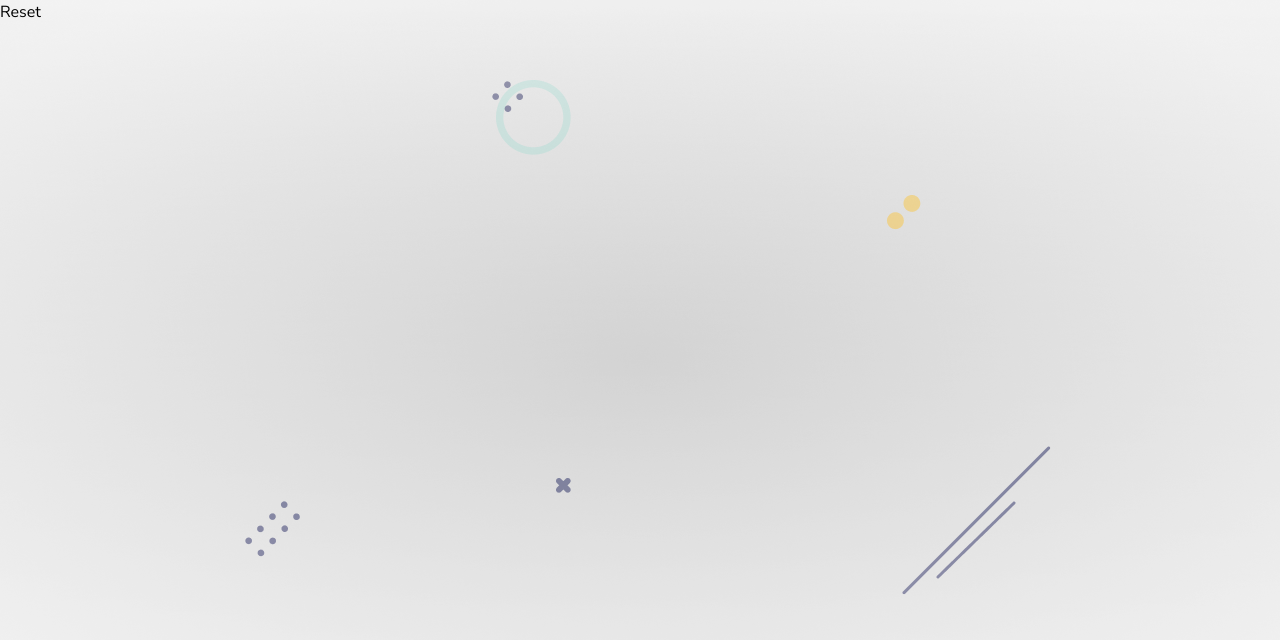
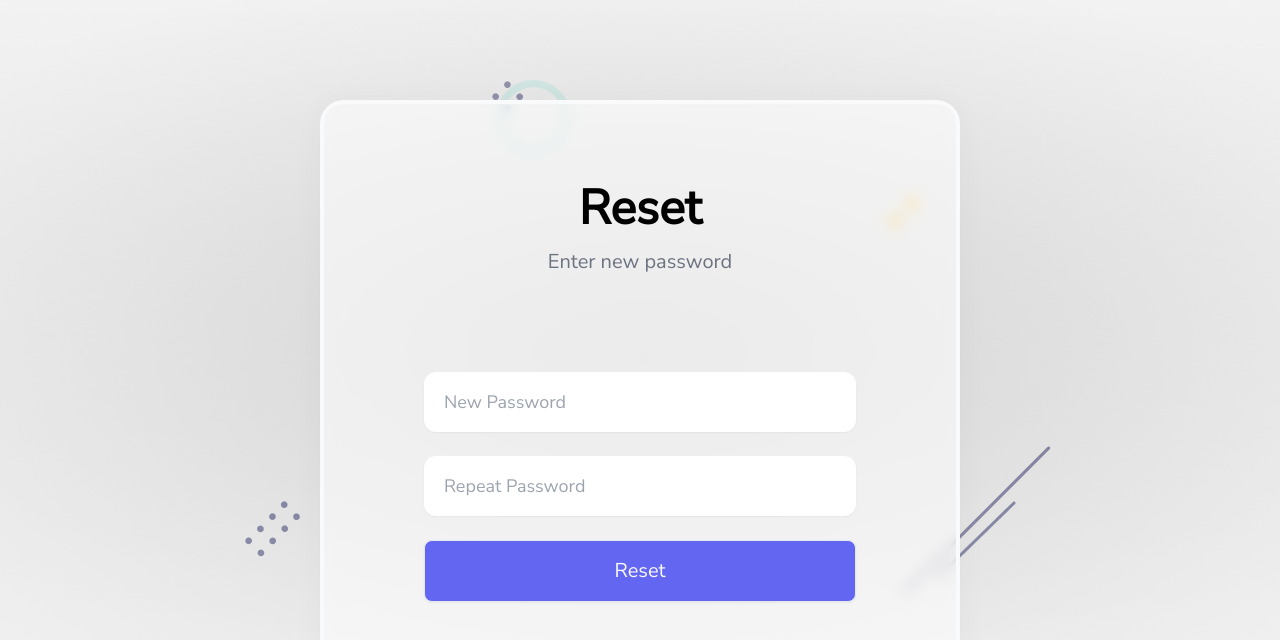
Before and after one commit to tsato1/MERNApp, a React (Create React App) app in the folder client/: page /reset in a window 1280 px wide. Shown: the top 640 px of the page. Built offline with nearby package versions, Linux system fonts and the light colour scheme.

Commit message:
feat: password, recovery, reset screens and validate functions implemented

```diff
--- a/client/src/components/Password.js
+++ b/client/src/components/Password.js
@@ -1,7 +1,57 @@
 import React from 'react'
+import {Link} from 'react-router-dom'
+import avatar from '../assets/profile.png'
+import { Toaster } from 'react-hot-toast'
+import { useFormik } from 'formik'
+import { validatePassword } from '../helper/validate'
+
+import styles from '../styles/Username.module.css'
 
 export default function Password() {
+
+  /** validate only when the submit butten is clicked */
+  const formik = useFormik(
+    {
+      initialValues: {
+        password: ''
+      },
+      validate: validatePassword,
+      validateOnBlur: false,
+      validateOnChange: false,
+      onSubmit: async values => {
+        console.log(values)
+      }
+    }
+  )
+
   return (
-    <div>Password</div>
+    <div className='container mx-auto'>
+
+      <Toaster position='top-center' reverseOrder={false} />
+
+      <div className='flex justify-center items-center h-screen'>
+        <div className={styles.glass}>
+          <div className='title flex flex-col items-center'>
+            <h4 className='text-5xl font-bold'>Hello</h4>
+            <span className='py-4 text-xl w-2/3 text-center text-gray-500'>Explore more with us</span>
+          </div>
+
+          <form className='py-1' onSubmit={formik.handleSubmit}>
+            <div className='profile flex justify-center py-4'>
+              <img src={avatar} className={styles.profile_img} alt="avater"/>
+            </div>
+
+            <div className='textbox flex flex-col items-center gap-6'>
+              <input {...formik.getFieldProps('password')} className={styles.textbox} type="password" placeholder='Password' />
+              <button className={styles.btn} type="submit">Sign In</button>
+            </div>
+
+            <div className='text-center py-4'>
+              <span className='text-gray-500'>Forgot password?  <Link className='text-red-500' to="/recovery">recover now</Link></span>
+            </div>
+          </form>
+        </div>
+      </div>
+    </div>
   )
 }
--- a/client/src/components/Recovery.js
+++ b/client/src/components/Recovery.js
@@ -1,7 +1,61 @@
 import React from 'react'
+import { Toaster } from 'react-hot-toast'
+import { useFormik } from 'formik'
+import { validatePassword } from '../helper/validate'
+
+import styles from '../styles/Username.module.css'
 
 export default function Recovery() {
+
+  /** validate only when the submit butten is clicked */
+  const formik = useFormik(
+    {
+      initialValues: {
+        password: ''
+      },
+      validate: validatePassword,
+      validateOnBlur: false,
+      validateOnChange: false,
+      onSubmit: async values => {
+        console.log(values)
+      }
+    }
+  )
+
   return (
-    <div>Recovery</div>
+    <div className='container mx-auto'>
+
+      <Toaster position='top-center' reverseOrder={false} />
+
+      <div className='flex justify-center items-center h-screen'>
+        <div className={styles.glass}>
+          <div className='title flex flex-col items-center'>
+            <h4 className='text-5xl font-bold'>Recovery</h4>
+            <span className='py-4 text-xl w-2/3 text-center text-gray-500'>Enter OTP to recover password</span>
+          </div>
+
+          <form className='pt-20' onSubmit={formik.handleSubmit}>
+
+            <div className='textbox flex flex-col items-center gap-6'>
+
+              <div className='input text-center'>
+                <span className='py-4 text-sm text-left text-gray-500'>
+                  Enter 6 digits OTP sent to your email address.
+                </span>
+                <input className={styles.textbox} type="password" placeholder='OTP' />
+              </div>
+
+              <button className={styles.btn} type="submit">Recover</button>
+
+            </div>
+
+            <div className='text-center py-4'>
+              <span className='text-gray-500'>Can't get OTP?  <button className='text-red-500'>Resend</button></span>
+            </div>
+
+          </form>
+        </div>
+      </div>
+    </div>
   )
 }
--- a/client/src/components/Reset.js
+++ b/client/src/components/Reset.js
@@ -1,7 +1,49 @@
 import React from 'react'
+import { Toaster } from 'react-hot-toast'
+import { useFormik } from 'formik'
+import { validateResetPassword } from '../helper/validate'
+
+import styles from '../styles/Username.module.css'
 
 export default function Reset() {
+
+  /** validate only when the submit butten is clicked */
+  const formik = useFormik(
+    {
+      initialValues: {
+        password: '',
+        confirm_password: '',
+      },
+      validate: validateResetPassword,
+      validateOnBlur: false,
+      validateOnChange: false,
+      onSubmit: async values => {
+        console.log(values)
+      }
+    }
+  )
+
   return (
-    <div>Reset</div>
+    <div className='container mx-auto'>
+
+      <Toaster position='top-center' reverseOrder={false} />
+
+      <div className='flex justify-center items-center h-screen'>
+        <div className={styles.glass} style={{width: "50%"}}>
+          <div className='title flex flex-col items-center'>
+            <h4 className='text-5xl font-bold'>Reset</h4>
+            <span className='py-4 text-xl w-2/3 text-center text-gray-500'>Enter new password</span>
+          </div>
+
+          <form className='py-20' onSubmit={formik.handleSubmit}>
+            <div className='textbox flex flex-col items-center gap-6'>
+              <input {...formik.getFieldProps('password')} className={styles.textbox} type="password" placeholder='New Password' />
+              <input {...formik.getFieldProps('confirm_password')} className={styles.textbox} type="password" placeholder='Repeat Password' />
+              <button className={styles.btn} type="submit">Reset</button>
+            </div>
+          </form>
+        </div>
+      </div>
+    </div>
   )
 }
--- a/client/src/components/Username.js
+++ b/client/src/components/Username.js
@@ -1,12 +1,34 @@
 import React from 'react'
 import {Link} from 'react-router-dom'
 import avatar from '../assets/profile.png'
+import { Toaster } from 'react-hot-toast'
+import { useFormik } from 'formik'
+import { validateUsername } from '../helper/validate'
 
 import styles from '../styles/Username.module.css'
 
 export default function Username() {
+
+  /** validate only when the submit butten is clicked */
+  const formik = useFormik(
+    {
+      initialValues: {
+        username: ''
+      },
+      validate: validateUsername,
+      validateOnBlur: false,
+      validateOnChange: false,
+      onSubmit: async values => {
+        console.log(values)
+      }
+    }
+  )
+
   return (
     <div className='container mx-auto'>
+
+      <Toaster position='top-center' reverseOrder={false} />
+
       <div className='flex justify-center items-center h-screen'>
         <div className={styles.glass}>
           <div className='title flex flex-col items-center'>
@@ -14,13 +36,13 @@ export default function Username() {
             <span className='py-4 text-xl w-2/3 text-center text-gray-500'>Explore more with us</span>
           </div>
 
-          <form className='py-1'>
+          <form className='py-1' onSubmit={formik.handleSubmit}>
             <div className='profile flex justify-center py-4'>
               <img src={avatar} className={styles.profile_img} alt="avater"/>
             </div>
 
             <div className='textbox flex flex-col items-center gap-6'>
-              <input className={styles.textbox} type="text" placeholder='username' />
+              <input {...formik.getFieldProps('username')} className={styles.textbox} type="text" placeholder='Username' />
               <button className={styles.btn} type="submit">Let's go</button>
             </div>
 
--- /dev/null
+++ b/client/src/helper/validate.js
@@ -0,0 +1,58 @@
+import toast from 'react-hot-toast'
+
+/** validate login page username */
+export async function validateUsername(values) {
+    const errors = verifyUsername({}, values)
+
+    return errors;
+}
+
+export async function validatePassword(values) {
+    const errors = verifyPassword({}, values)
+
+    return errors;
+}
+
+/** validate reset password */
+export async function validateResetPassword(values) {
+    const errors = verifyPassword({}, values)
+
+    if (values.password !== values.confirm_password) {
+        errors.exist = toast.error("New Password doesn't match the Password for confirmation.")
+    }
+
+    return errors;
+}
+
+/** validate username */
+function verifyUsername(error = {}, values) {
+    if (!values.username) {
+        error.username = toast.error('Username required!')
+    }
+    else if (values.username.includes(" ")) {
+        error.username = toast.error('Invlaid username')
+    }
+
+    return error;
+}
+
+/** validate password */
+function verifyPassword(error = {}, values) {
+
+    const specialChars = /[`!@#$%^&*()_+\-=\[\]{};':"\\|,.<>\/?~]/;
+
+    if (!values.password) {
+        error.password = toast.error('Password required!')
+    }
+    else if (values.password.includes(" ")) {
+        error.password = toast.error('Invlaid password')
+    }
+    else if (values.password.length < 5) {
+        error.password = toast.error('Password must be at least 5 characters long')
+    }
+    else if (!specialChars.test(values.password)) {
+        error.password = toast.error('Password must have a special character')
+    }
+
+    return error;
+}
--- a/client/src/styles/Username.module.css
+++ b/client/src/styles/Username.module.css
@@ -18,7 +18,7 @@
 }
 
 .btn {
-    @apply border bg-indigo-500 w-3/4 py-4 text-gray-50 text-xl shadow-sm text-center;
+    @apply border bg-indigo-500 w-3/4 py-4 rounded-lg text-gray-50 text-xl shadow-sm text-center;
 }
 
 .btn:hover {
```
